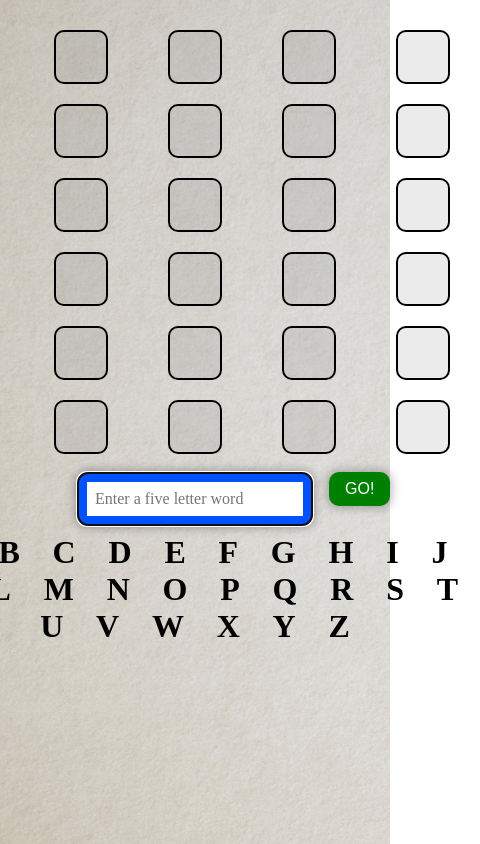
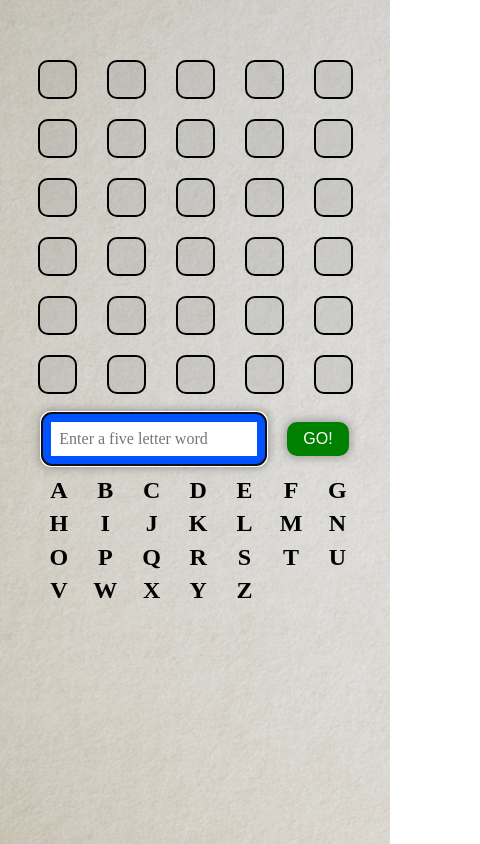
Before and after one commit to JayBitterman/Wordle, a plain HTML site: page index.html in a window 390 px wide. Shown: the whole page, 480 px wide, since content can reach past the window. Drawn offline with Linux system fonts and the light colour scheme.

Commit message:
Update web.css

```diff
--- a/web.css
+++ b/web.css
@@ -40,6 +40,10 @@ body{
   justify-content: center;
 }
 
+#onSubmit{
+  justify-items: center;
+  justify-content: center;
+}
 /* Text box to guess word*/
 #word-input {
   box-shadow: 0px 0px 10px 2px rgba(0, 0, 0, 0.285);
@@ -52,7 +56,7 @@ body{
 }
 
 #go-button {
-  position: absolute;
+  position: relative;
   box-shadow: 0px 0px 10px 2px rgba(0, 0, 0, 0.265);
   padding: 0.5em 1em;
   margin: 0.5em;
@@ -65,7 +69,7 @@ body{
 }
 
 #again-button {
-  position: absolute;
+  position: relative;
   box-shadow: 0px 0px 10px 2px rgba(0, 0, 0, 0.265);
   padding: 0.5em 1em;
   margin: 0.5em;
@@ -79,6 +83,7 @@ body{
 }
 
 .letter {
+  /* flex: 1; */
   font-weight: bold;
   width: 100%;
   font-size: 2em;
@@ -87,11 +92,80 @@ body{
   color: black;
 }
 
+.letCont{
+  display: grid;
+  grid-template-columns: repeat(13, 1fr);
+  margin-left: 10px;
+  margin-right: 10px;
+  /* gap: 10px;
+  grid-auto-rows: 100px; */
+}
+
 .error{
   position: absolute;
   visibility: hidden;
-  width: 100%;
+  /* width: 100%; */
   font-size: 1em;
-  margin: 0.1em;
+  /* margin: 0.1em; */
   color: red;
+  justify-content: center;
+  align-items: center;
 }
+
+@media screen and (max-width: 768px){
+  .grid{
+    margin-top: 50px;
+    margin-bottom: 50px;
+  }
+
+  .box{
+    width: 45px;
+    height: 45px;
+    margin-left: 15px;
+    margin-right: 15px;
+    margin-top: 10px;
+    margin-bottom: 10px;
+    font-size: 30px;
+  }
+
+  .letCont{
+    grid-template-columns: repeat(7, 1fr);
+  }
+
+  .letter{
+    font-size: 1.5em;
+    padding: 0.03em;
+    margin: 0.1em;
+  }
+}
+
+@media screen and (max-width: 480px){
+  .grid{
+    margin-top: 50px;
+    margin-bottom: 50px;
+  }
+
+  .box{
+    width: 35px;
+    height: 35px;
+    margin-left: 15px;
+    margin-right: 15px;
+    margin-top: 10px;
+    margin-bottom: 10px;
+    font-size: 23px;
+  }
+
+  #word-input{
+    width: 190px;
+  }
+
+  .letCont{
+    grid-template-columns: repeat(7, 1fr);
+  }
+
+  .letter{
+    font-size: 1.5em;
+    padding: 0.03em;
+    margin: 0.1em;
+  }
+}
```
